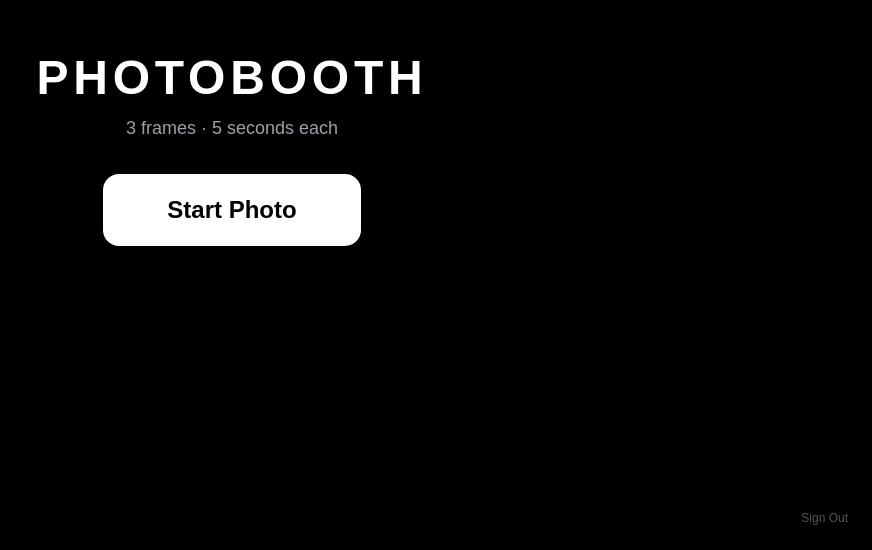
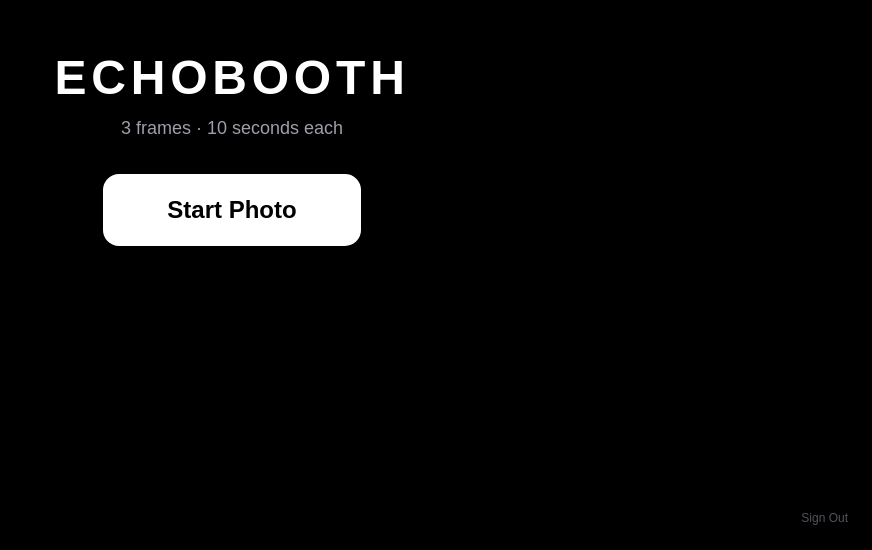
Before and after one commit to felicitywijaya/photobooth, a Next.js app: page /photobooth in a window 1280 px wide. Shown: the part 250-800 px from the top of the page, without its empty margins (408-1280 px from the left). Built offline with nearby package versions, Linux system fonts and the light colour scheme; no server answers; sample sign-in values are in the browser's storage.

Commit message:
Rebrand to EchoBoot

```diff
--- a/app/layout.tsx
+++ b/app/layout.tsx
@@ -3,7 +3,7 @@ import "./globals.css"
 import { SessionProvider } from "next-auth/react"
 
 export const metadata: Metadata = {
-  title: "Photobooth",
+  title: "EchoBooth",
   description: "Digital Photobooth",
 }
 
--- a/app/login/page.tsx
+++ b/app/login/page.tsx
@@ -36,7 +36,7 @@ export default function LoginPage() {
       <div className="w-full max-w-sm">
         <div className="text-center mb-10">
           <h1 className="text-4xl font-bold text-white tracking-widest uppercase">
-            Photobooth
+            EchoBooth
           </h1>
           <p className="text-zinc-500 mt-2 text-sm">Sign in to continue</p>
         </div>
--- a/components/photobooth/CameraCapture.tsx
+++ b/components/photobooth/CameraCapture.tsx
@@ -13,7 +13,7 @@ interface CameraCaptureProps {
   onComplete: (results: CaptureResult[]) => void
 }
 
-const COUNTDOWN_SECONDS = 5
+const COUNTDOWN_SECONDS = 10
 
 export default function CameraCapture({ reshootIndex, existingFrames, onComplete }: CameraCaptureProps) {
   const videoRef = useRef<HTMLVideoElement>(null)
--- a/components/photobooth/PhotoboothApp.tsx
+++ b/components/photobooth/PhotoboothApp.tsx
@@ -98,9 +98,9 @@ export default function PhotoboothApp() {
       <div className="fixed inset-0 bg-black flex flex-col items-center justify-center gap-8 px-4">
         <div className="text-center space-y-3">
           <h1 className="text-5xl font-bold text-white tracking-widest uppercase">
-            Photobooth
+            EchoBooth
           </h1>
-          <p className="text-zinc-400 text-lg">3 frames · 5 seconds each</p>
+          <p className="text-zinc-400 text-lg">3 frames · 10 seconds each</p>
         </div>
 
         <button
--- a/components/photobooth/TemplateSelector.tsx
+++ b/components/photobooth/TemplateSelector.tsx
@@ -14,7 +14,7 @@ interface TemplateSelectorProps {
   onSelect: (template: Template) => void
 }
 
-const SELECTION_TIMEOUT = 15
+const SELECTION_TIMEOUT = 30
 
 export default function TemplateSelector({ onSelect }: TemplateSelectorProps) {
   const [templates, setTemplates] = useState<Template[]>([])
@@ -24,7 +24,7 @@ export default function TemplateSelector({ onSelect }: TemplateSelectorProps) {
   const timerRef = useRef<ReturnType<typeof setInterval> | null>(null)
   const hasAutoSelected = useRef(false)
 
-  const confirm = useCallback(
+  const handleConfirm = useCallback(
     (template: Template) => {
       if (timerRef.current) clearInterval(timerRef.current)
       onSelect(template)
@@ -52,7 +52,7 @@ export default function TemplateSelector({ onSelect }: TemplateSelectorProps) {
           if (!hasAutoSelected.current) {
             hasAutoSelected.current = true
             const target = selected ?? templates[0]
-            if (target) onSelect(target)
+            if (target) handleConfirm(target)
           }
           return 0
         }
@@ -114,10 +114,7 @@ export default function TemplateSelector({ onSelect }: TemplateSelectorProps) {
               return (
                 <button
                   key={template.id}
-                  onClick={() => {
-                    setSelected(template)
-                    confirm(template)
-                  }}
+                  onClick={() => setSelected(template)}
                   className={`relative aspect-[3/4] rounded-xl overflow-hidden border-2 transition-all ${
                     isSelected
                       ? "border-white scale-[1.02] shadow-xl shadow-white/20"
@@ -145,8 +142,17 @@ export default function TemplateSelector({ onSelect }: TemplateSelectorProps) {
           </div>
         )}
 
+        {selected && (
+          <button
+            onClick={() => handleConfirm(selected)}
+            className="bg-white text-black font-bold text-lg px-12 py-4 rounded-2xl hover:bg-zinc-200 active:scale-95 transition-all shadow-xl"
+          >
+            Pakai Template Ini
+          </button>
+        )}
+
         <p className="text-zinc-500 text-sm">
-          Auto-selects highlighted template when timer runs out
+          Auto-pilih template yang dipilih saat timer habis
         </p>
       </div>
     </div>
```
